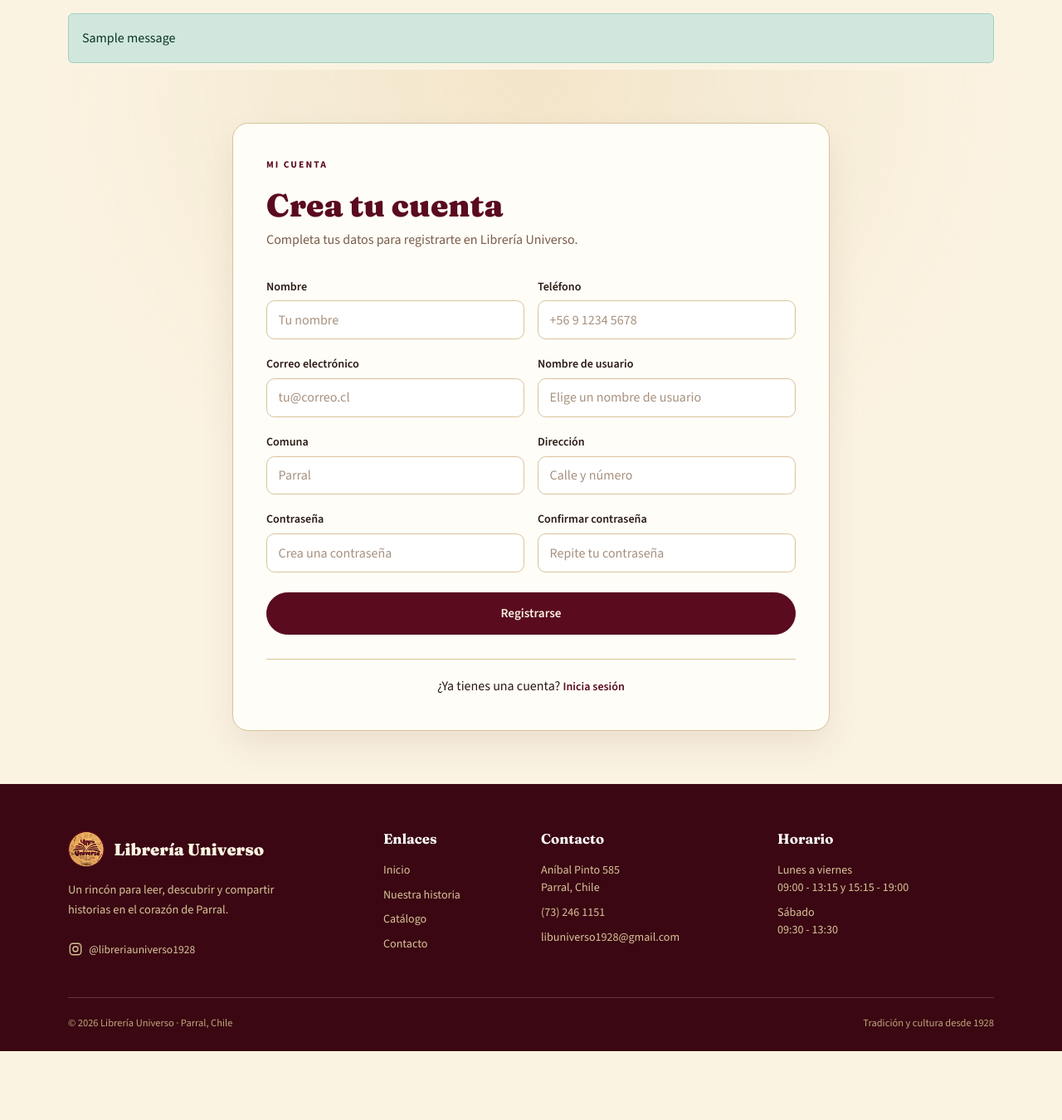
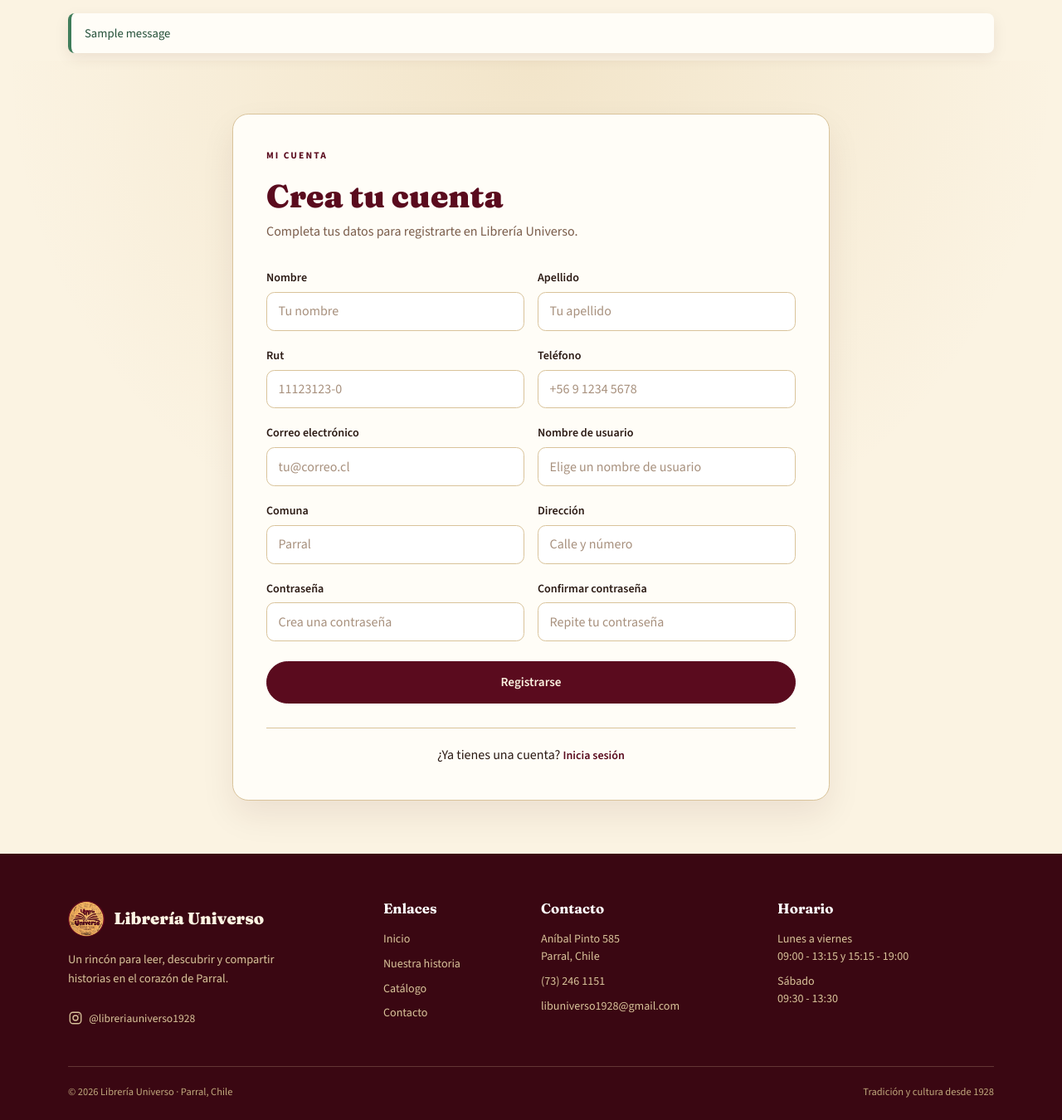
Before and after one commit to BenjaminAnabalon04/Ev3FE, a Django app: page /registro/ in a window 1280 px wide. Shown: the part 128-1478 px from the top of the page at 83% size. Before the commit the page ends 1395 px from the top, so only its background shows below. Run offline with Django 5.2, Linux system fonts and the light colour scheme; tables that the repository leaves empty hold one stand-in row (values such as "Sample post"); one stand-in notice (Sample message) is shown; some libraries are stand-ins or nearby versions.

Commit message:
Registro y Login funcionando

```diff
--- /dev/null
+++ b/apps/usuarios/forms.py
@@ -0,0 +1,154 @@
+import re
+
+from django import forms
+from django.contrib.auth import get_user_model
+from django.contrib.auth.forms import UserCreationForm
+from django.core.exceptions import ValidationError
+from django.db import transaction
+
+from .models import PerfilUsuario
+
+User = get_user_model()
+
+# Acepta RUT de 7 u 8 dígitos: 1.234.567-8 o 11.111.111-K
+RUT_REGEX = re.compile(r"^[0-9]{7,8}-[0-9K]$")
+
+
+class RegistroForm(UserCreationForm):
+    rut = forms.CharField(
+        max_length=12,
+        label="RUT",
+        help_text="Formato: 11111111-K",
+        widget=forms.TextInput(
+            attrs={
+                "class": "form-control",
+                "placeholder": "11111111-K",
+                "autocomplete": "off",
+            }
+        ),
+    )
+
+    telefono = forms.CharField(
+        max_length=20,
+        required=True,
+        label="Teléfono",
+        widget=forms.TextInput(
+            attrs={
+                "class": "form-control",
+                "placeholder": "+56 9 1234 5678",
+                "autocomplete": "tel",
+            }
+        ),
+    )
+
+    comuna = forms.CharField(
+        max_length=100,
+        required=True,
+        label="Comuna",
+        widget=forms.TextInput(
+            attrs={
+                "class": "form-control",
+                "placeholder": "Parral",
+                "autocomplete": "address-level2",
+            }
+        ),
+    )
+
+    direccion = forms.CharField(
+        max_length=200,
+        required=True,
+        label="Dirección",
+        widget=forms.TextInput(
+            attrs={
+                "class": "form-control",
+                "placeholder": "Calle y número",
+                "autocomplete": "street-address",
+            }
+        ),
+    )
+
+    class Meta(UserCreationForm.Meta):
+        model = User
+        fields = ("username", "first_name", "last_name", "email")
+        labels = {
+            "username": "Nombre de usuario",
+            "first_name": "Nombre",
+            "last_name": "Apellido",
+            "email": "Correo electrónico",
+        }
+
+    def __init__(self, *args, **kwargs):
+        super().__init__(*args, **kwargs)
+
+        self.fields["email"].required = True
+
+        for campo in self.fields.values():
+            campo.widget.attrs.setdefault("class", "form-control")
+
+    def clean_email(self):
+        email = self.cleaned_data.get("email", "").strip().lower()
+
+        if not email:
+            raise ValidationError("El correo electrónico es obligatorio.")
+
+        if User.objects.filter(email__iexact=email).exists():
+            raise ValidationError("Ya existe una cuenta registrada con este correo.")
+
+        return email
+
+    def clean_rut(self):
+        rut = self.cleaned_data.get("rut", "").strip().upper()
+
+        if not RUT_REGEX.fullmatch(rut):
+            raise ValidationError(
+                "Formato de RUT inválido. Usa el formato 11111111-K."
+            )
+
+        if PerfilUsuario.objects.filter(rut__iexact=rut).exists():
+            raise ValidationError("Ya existe una cuenta registrada con este RUT.")
+
+        return rut
+
+    @transaction.atomic
+    def save(self, commit=True):
+        user = super().save(commit=False)
+        user.email = self.cleaned_data["email"]
+
+        if commit:
+            user.save()
+
+            PerfilUsuario.objects.create(
+                user=user,
+                rut=self.cleaned_data["rut"],
+                telefono=self.cleaned_data.get("telefono", ""),
+                comuna=self.cleaned_data.get("comuna", ""),
+                direccion=self.cleaned_data.get("direccion", ""),
+            )
+
+        return user
+
+
+class LoginForm(forms.Form):
+    email = forms.EmailField(
+        label="Correo electrónico",
+        widget=forms.EmailInput(
+            attrs={
+                "class": "form-control",
+                "placeholder": "tu@correo.cl",
+                "autocomplete": "email",
+                "inputmode": "email",
+            }
+        ),
+    )
+
+    password = forms.CharField(
+        label="Contraseña",
+        strip=False,
+        widget=forms.PasswordInput(
+            attrs={
+                "class": "form-control",
+                "placeholder": "Tu contraseña",
+                "autocomplete": "current-password",
+            }
+        ),
+    )
--- a/apps/usuarios/templates/usuarios/registro.html
+++ b/apps/usuarios/templates/usuarios/registro.html
@@ -13,6 +13,20 @@
 
             <form method="post" action="{% url 'usuarios:registro' %}">
                 {% csrf_token %}
+                {% if form.errors %}
+                    <div class="alert alert-danger">
+                        <ul class="mb-0">
+                            {% for field in form %}
+                                {% for error in field.errors %}
+                                    <li>{{ field.label }}: {{ error }}</li>
+                                {% endfor %}
+                            {% endfor %}
+                            {% for error in form.non_field_errors %}
+                                <li>{{ error }}</li>
+                            {% endfor %}
+                        </ul>
+                    </div>
+                    {% endif %}
 
                 <div class="row g-3">
                     <div class="col-md-6">
@@ -24,6 +38,29 @@
                             name="first_name"
                             placeholder="Tu nombre"
                             autocomplete="given-name"
+                        >
+                    </div>
+
+                    <div class="col-md-6">
+                        <label for="id_last_name" class="form-label">Apellido</label>
+                        <input
+                            type="text"
+                            class="form-control"
+                            id="id_last_name"
+                            name="last_name"
+                            placeholder="Tu apellido"
+                            autocomplete="given-apellido"
+                        >
+                    </div>
+                    <div class="col-md-6">
+                        <label for="id_rut" class="form-label">Rut</label>
+                        <input
+                            type="text"
+                            class="form-control"
+                            id="id_rut"
+                            name="rut"
+                            placeholder="11123123-0"
+                            autocomplete="rut"
                         >
                     </div>
 
--- a/apps/usuarios/urls.py
+++ b/apps/usuarios/urls.py
@@ -7,4 +7,5 @@ app_name = "usuarios"
 urlpatterns = [
     path("login/", views.login_view, name="login"),
     path("registro/", views.registro_view, name="registro"),
+    path("logout/", views.logout_view, name="logout"),
 ]
--- a/apps/usuarios/views.py
+++ b/apps/usuarios/views.py
@@ -1,17 +1,85 @@
-from django.shortcuts import render
+from django.contrib import messages
+from django.contrib.auth import authenticate, get_user_model, login, logout
+from django.contrib.auth.decorators import login_required
+from django.shortcuts import redirect, render
+from django.utils.http import url_has_allowed_host_and_scheme
+from django.views.decorators.http import require_POST
+
+from .forms import LoginForm, RegistroForm
+
+User = get_user_model()
+
+
+def registro_view(request):
+    if request.user.is_authenticated:
+        return redirect("core:inicio")
+
+    form = RegistroForm(request.POST or None)
+
+    if request.method == "POST" and form.is_valid():
+        form.save()
+        messages.success(request, "Tu cuenta fue creada correctamente.")
+        return redirect("usuarios:login")
+
+    return render(request, "usuarios/registro.html", {"form": form})
 
 
 def login_view(request):
-    """Muestra la interfaz de inicio de sesión.
+    if request.user.is_authenticated:
+        return redirect("core:inicio")
 
-    La autenticación y las validaciones se implementarán en la siguiente etapa.
-    """
-    return render(request, "usuarios/login.html")
+    form = LoginForm(request.POST or None)
+    next_url = request.POST.get("next") or request.GET.get("next")
+
+    if request.method == "POST" and form.is_valid():
+        email = form.cleaned_data["email"].strip().lower()
+        password = form.cleaned_data["password"]
+
+        # El backend estándar autentica con username, por eso primero
+        # buscamos al usuario por su correo y luego usamos su username.
+        usuario = (
+            User.objects.filter(email__iexact=email)
+            .only("username")
+            .first()
+        )
+
+        user = None
+        if usuario is not None:
+            user = authenticate(
+                request,
+                username=usuario.username,
+                password=password,
+            )
+
+        if user is not None:
+            login(request, user)
+
+            if next_url and url_has_allowed_host_and_scheme(
+                next_url,
+                allowed_hosts={request.get_host()},
+                require_https=request.is_secure(),
+            ):
+                return redirect(next_url)
+
+            # Cuando exista la URL del catálogo, puedes cambiarlo por
+            # "catalogo:lista".
+            return redirect("core:inicio")
+
+        messages.error(request, "Correo o contraseña incorrectos.")
+
+    return render(
+        request,
+        "usuarios/login.html",
+        {
+            "form": form,
+            "next": next_url or "",
+        },
+    )
 
 
-def registro_view(request):
-    """Muestra la interfaz de registro.
-
-    La creación del usuario y las validaciones se implementarán en la siguiente etapa.
-    """
-    return render(request, "usuarios/registro.html")
+@require_POST
+@login_required
+def logout_view(request):
+    logout(request)
+    messages.success(request, "Sesión cerrada correctamente.")
+    return redirect("core:inicio")
--- a/config/settings.py
+++ b/config/settings.py
@@ -127,7 +127,7 @@ MEDIA_URL = '/media/'
 MEDIA_ROOT = BASE_DIR / 'media'
 
 LOGIN_URL = 'usuarios:login'
-LOGIN_REDIRECT_URL = 'catalogo:lista'
+LOGIN_REDIRECT_URL = 'core:inicio'
 LOGOUT_REDIRECT_URL = 'core:inicio'
 
 MESSAGE_TAGS = {
--- a/static/css/estilos.css
+++ b/static/css/estilos.css
@@ -146,7 +146,9 @@ a:hover {
 .header-icons {
     display: flex;
     align-items: center;
+    flex-wrap: wrap;
     gap: 1rem;
+    justify-content: flex-end;
 }
 
 .header-icons a {
@@ -162,6 +164,97 @@ a:hover {
 .header-icons svg {
     width: 20px;
     height: 20px;
+}
+
+.header-user {
+    color: var(--marron);
+    font-size: 0.86rem;
+    font-weight: 600;
+    max-width: 12rem;
+    overflow: hidden;
+    text-overflow: ellipsis;
+    white-space: nowrap;
+}
+
+.header-panel {
+    border: 1px solid var(--borde);
+    border-radius: 999px;
+    color: var(--vino) !important;
+    font-size: 0.78rem;
+    font-weight: 700;
+    letter-spacing: 0.04em;
+    padding: 0.3rem 0.75rem !important;
+    text-decoration: none;
+    text-transform: uppercase;
+    transition: background 0.2s, color 0.2s, border-color 0.2s;
+}
+
+.header-panel:hover {
+    background: var(--vino);
+    border-color: var(--vino);
+    color: var(--crema) !important;
+}
+
+.header-logout-form {
+    display: inline-flex;
+    margin: 0;
+}
+
+.header-logout {
+    background: transparent;
+    border: 1px solid var(--vino);
+    border-radius: 999px;
+    color: var(--vino);
+    cursor: pointer;
+    font-family: var(--fuente-texto);
+    font-size: 0.8rem;
+    font-weight: 700;
+    letter-spacing: 0.03em;
+    padding: 0.35rem 0.85rem;
+    transition: background 0.2s, color 0.2s;
+}
+
+.header-logout:hover {
+    background: var(--vino);
+    color: var(--crema);
+}
+
+.header-logout:focus-visible {
+    outline: 2px solid var(--dorado);
+    outline-offset: 2px;
+}
+
+/* Mensajes del sistema */
+.site-messages {
+    position: relative;
+    z-index: 5;
+}
+
+.site-alert {
+    background: var(--papel);
+    border-left: 4px solid var(--dorado);
+    border-radius: 0.5rem;
+    box-shadow: 0 6px 18px rgba(58, 7, 18, 0.08);
+    color: var(--tinta);
+    font-size: 0.92rem;
+    margin-bottom: 0.6rem;
+    padding: 0.75rem 1rem;
+}
+
+.site-alert-success {
+    border-left-color: #3f7d5a;
+    color: #24503a;
+}
+
+.site-alert-error,
+.site-alert-danger {
+    border-left-color: var(--vino);
+    color: var(--vino);
+}
+
+.site-alert-warning {
+    border-left-color: var(--dorado);
+    color: #7a5a17;
 }
 
 /* Portada */
@@ -811,7 +904,18 @@ a:hover {
     }
 
     .header-icons {
-        gap: 0.6rem;
+        gap: 0.5rem;
+    }
+
+    .header-user {
+        font-size: 0.76rem;
+        max-width: 7.5rem;
+    }
+
+    .header-panel,
+    .header-logout {
+        font-size: 0.7rem;
+        padding: 0.28rem 0.6rem !important;
     }
 
     .hero-title {
--- a/templates/base.html
+++ b/templates/base.html
@@ -52,12 +52,27 @@
                             <path d="m20 20-3.5-3.5"></path>
                         </svg>
                     </a>
+
+                    {% if user.is_authenticated %}
+                    <span class="header-user">Hola, {{ user.first_name|default:user.username }}</span>
+
+                    {% if user.is_staff %}
+                    <a class="header-panel" href="{% url 'admin:index' %}">Panel</a>
+                    {% endif %}
+
+                    <form method="post" action="{% url 'usuarios:logout' %}" class="header-logout-form">
+                        {% csrf_token %}
+                        <button type="submit" class="header-logout">Cerrar sesión</button>
+                    </form>
+                    {% else %}
                     <a href="{% url 'usuarios:login' %}" aria-label="Iniciar sesión">
                         <svg xmlns="http://www.w3.org/2000/svg" viewBox="0 0 24 24" fill="none" stroke="currentColor" stroke-width="1.8" stroke-linecap="round" aria-hidden="true">
                             <circle cx="12" cy="8" r="4"></circle>
                             <path d="M4 21c0-4 3.6-7 8-7s8 3 8 7"></path>
                         </svg>
                     </a>
+                    {% endif %}
+
                     <a href="#" aria-label="Carrito (próximamente)">
                         <svg xmlns="http://www.w3.org/2000/svg" viewBox="0 0 24 24" fill="none" stroke="currentColor" stroke-width="1.8" stroke-linecap="round" stroke-linejoin="round" aria-hidden="true">
                             <path d="M6 6h15l-1.5 9h-12z"></path>
@@ -72,9 +87,9 @@
     </header>
 
     {% if messages %}
-    <div class="container mt-3">
+    <div class="container site-messages mt-3">
         {% for message in messages %}
-        <div class="alert alert-{{ message.tags|default:'info' }} mb-2" role="alert">
+        <div class="site-alert site-alert-{{ message.tags|default:'info' }}" role="alert">
             {{ message }}
         </div>
         {% endfor %}
@@ -84,6 +99,7 @@
     <main id="contenido" class="flex-grow-1">
         {% block content %}{% endblock %}
     </main>
+
 
     <footer id="contacto" class="site-footer">
         <div class="container">
```
Also changed, not shown: apps/usuarios/templates/usuarios/login.html (+15 -5 lines), README.md.
